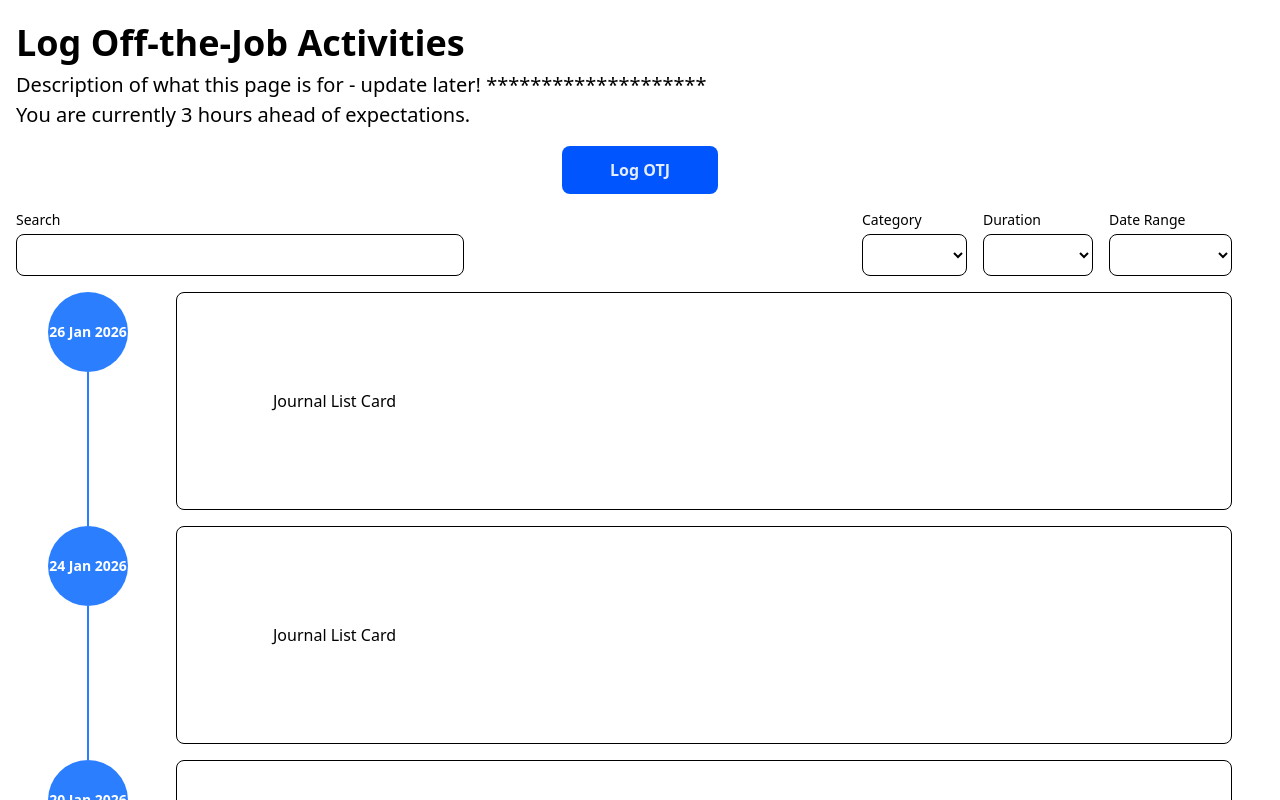
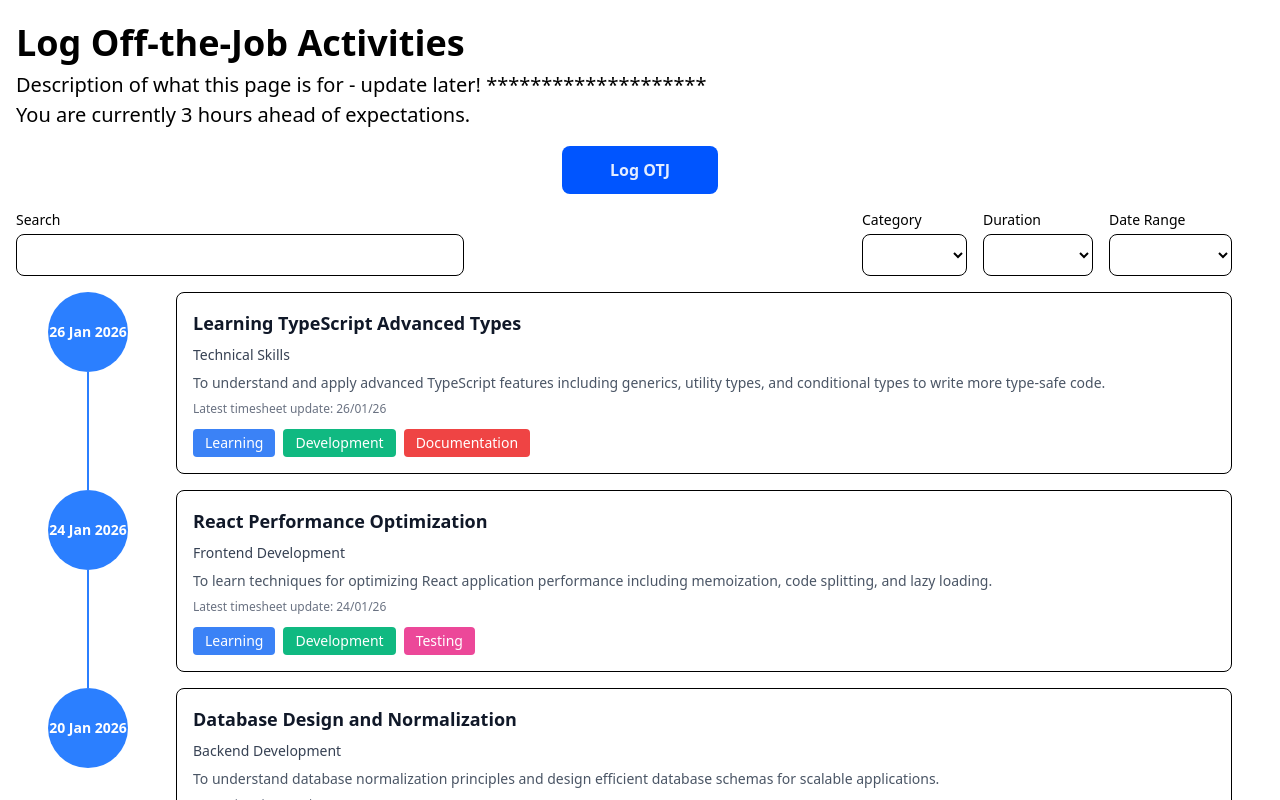
Before and after one commit to shaquillekiragu/otj-hackathon, a React (Vite) app in the folder client/: page / in a window 1280 px wide. Shown: the top 800 px of the page. Built offline with nearby package versions, Linux system fonts and the light colour scheme.

Commit message:
add content to timeline cards

```diff
--- a/client/src/components/JournalListCard.tsx
+++ b/client/src/components/JournalListCard.tsx
@@ -1,7 +1,52 @@
-const JournalListCard = () => {
+import { type Tag } from '../types/journal'
+
+interface JournalListCardProps {
+  title: string
+  category: string
+  description: string
+  tags: Tag[]
+  lastUpdated: string
+}
+
+const JournalListCard = ({
+  title,
+  category,
+  description,
+  tags,
+  lastUpdated
+}: JournalListCardProps) => {
   return (
-    <div className="p-24 border rounded-lg hover:border-[#0055ff] hover:bg-[#e4edff] hover:cursor-pointer">
-      Journal List Card
+    <div className="p-4 border rounded-lg hover:border-[#0055ff] hover:bg-[#e4edff] hover:cursor-pointer transition-colors">
+      <div className="flex flex-col gap-2">
+        {/* Title */}
+        <h3 className="font-semibold text-lg text-gray-900">{title}</h3>
+
+        {/* Category */}
+        <p className="text-sm text-gray-700">{category}</p>
+
+        {/* Description - limited to 2 lines */}
+        <p className="text-sm text-gray-600 line-clamp-2">{description}</p>
+
+        {/* Last Updated Date */}
+        <div className="text-xs text-gray-500">
+          Latest timesheet update: {lastUpdated}
+        </div>
+
+        {/* Tags */}
+        {tags.length > 0 && (
+          <div className="flex flex-wrap gap-2 mt-1">
+            {tags.map((tag) => (
+              <span
+                key={tag.id}
+                className="px-3 py-1 rounded text-white text-sm font-medium"
+                style={{ backgroundColor: tag.hexColor }}
+              >
+                {tag.name}
+              </span>
+            ))}
+          </div>
+        )}
+      </div>
     </div>
   )
 }
--- a/client/src/components/JournalTimeline.tsx
+++ b/client/src/components/JournalTimeline.tsx
@@ -1,28 +1,43 @@
+import { useEffect, useState } from 'react'
 import JournalListCard from './JournalListCard'
-import { PLACEHOLDER_ENTRIES } from '../types/journal'
-
-interface JournalEntry {
-  id: string
-  title: string
-  description: string
-  date: string
-}
+import { getAllJournalEntries, type JournalEntry } from '../utils/journalData'
 
 interface JournalTimelineProps {
   handleClick: (id: string) => void
 }
 
 const JournalTimeline = ({ handleClick }: JournalTimelineProps) => {
-  const entries: JournalEntry[] = PLACEHOLDER_ENTRIES
+  const [entries, setEntries] = useState<JournalEntry[]>([])
+  const [loading, setLoading] = useState(true)
+
+  useEffect(() => {
+    const loadEntries = async () => {
+      const data = await getAllJournalEntries()
+      setEntries(data)
+      setLoading(false)
+    }
+    loadEntries()
+  }, [])
+
+  if (loading) {
+    return <div className="flex justify-center p-8">Loading entries...</div>
+  }
   return (
     <div className="flex flex-col w-full px-8">
-      {entries.map((entry, index) => (
+      {entries.map((entry, index) => {
+        // Get the most recent timesheet entry date
+        const latestDate =
+          entry.timesheetEntries.length > 0
+            ? entry.timesheetEntries[entry.timesheetEntries.length - 1].date
+            : new Date().toISOString().split('T')[0]
+
+        return (
           <div key={entry.id} className="flex gap-12 mb-4 last:mb-0">
             {/* Timeline element */}
             <div className="flex flex-col items-center">
               {/* Circle with Date */}
               <div className="w-20 h-20 rounded-full bg-blue-500 flex items-center justify-center text-white font-semibold shrink-0 text-center text-sm">
-              {new Date(entry.date).toLocaleDateString('en-GB', {
+                {new Date(latestDate).toLocaleDateString('en-GB', {
                   day: 'numeric',
                   month: 'short',
                   year: 'numeric'
@@ -36,10 +51,17 @@ const JournalTimeline = ({ handleClick }: JournalTimelineProps) => {
             {/* Card */}
             <div className="flex-1" onClick={() => handleClick(entry.id)}>
               {/* CLICKING A JOURNAL CARD SHOULD OPEN THE VIEW MODAL WITH THE ID PASSED AS A PROP */}
-            <JournalListCard />
+              <JournalListCard
+                title={entry.title}
+                category={entry.category}
+                description={entry.learningAims}
+                tags={entry.selectedTags}
+                lastUpdated={entry.lastTimesheetUpdate}
+              />
             </div>
           </div>
-      ))}
+        )
+      })}
     </div>
   )
 }
```
Lines whose indentation alone changed are shown as unchanged.
